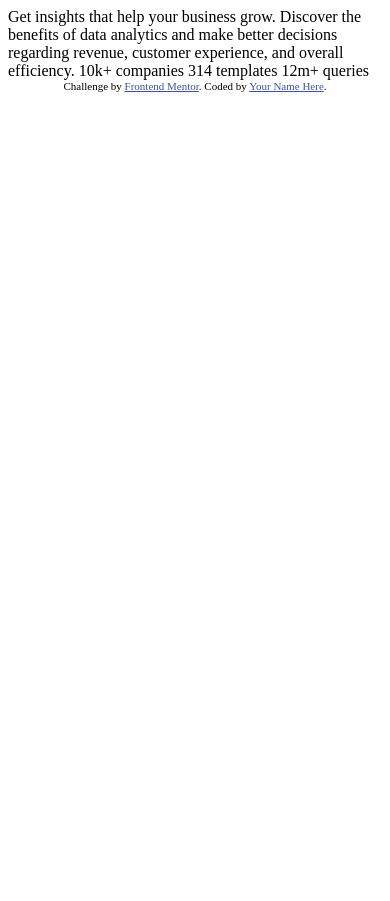
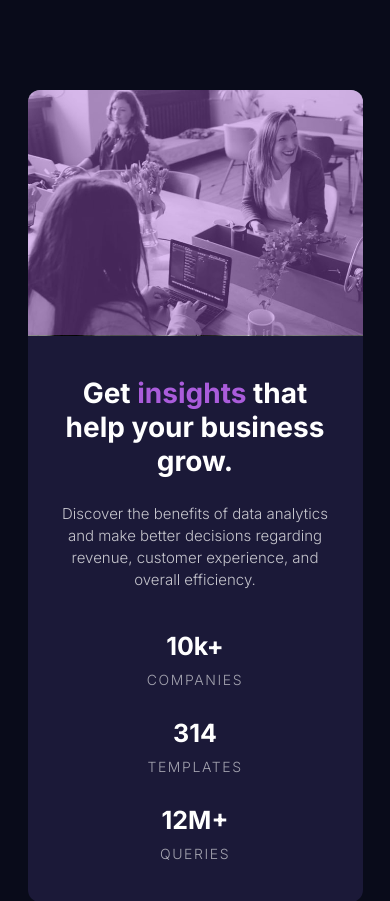
Before and after one commit to Esagecc/stats_preview_card, a plain HTML site: page index.html in a window 390 px wide. Shown: the top 901 px of the page. Before the commit the page ends 844 px from the top, so only its background shows below. Drawn offline with Linux system fonts and the light colour scheme; files that its build step writes are made by us from their sources.

Commit message:
completed the mobile site

```diff
--- a/design/style.css
+++ /dev/null
@@ -1,9 +0,0 @@
-
-
-.attribution {
-    font-size: 11px;
-    text-align: center;
-}
-.attribution a {
-    color: hsl(228, 45%, 44%);
-}
--- a/index.html
+++ b/index.html
@@ -7,27 +7,63 @@
   <link rel="icon" type="image/png" sizes="32x32" href="./images/favicon-32x32.png">
 
   <title>Frontend Mentor | Stats preview card component</title>
-  <link rel="stylesheet" href="style.css">
-  <!-- Feel free to remove these styles or customise in your own stylesheet 👍 -->
-  <style>
-    .attribution { font-size: 11px; text-align: center; }
-    .attribution a { color: hsl(228, 45%, 44%); }
-  </style>
+    <link rel="stylesheet" href="style.css">
+
 </head>
 <body>
 
-  Get insights that help your business grow.
+  <section class="card">
+    <div class="image">
+      <img src="images/image-header-mobile.jpg" class="picture" alt="header-mobile">
+      <div class="overlay"></div>
+    </div>
 
-  Discover the benefits of data analytics and make better decisions regarding revenue, customer
-  experience, and overall efficiency.
+    <article class="text">
+      <h1>
+        Get <span>insights</span> that help your business grow.
+      </h1>
+      <p>
+        Discover the benefits of data analytics and make better decisions regarding revenue, customer
+        experience, and overall efficiency.
+      </p>
 
-  10k+ companies
-  314 templates
-  12m+ queries
+      <div class="total-stats">
+        <div class="stat">
+          <div class="stat-number">
+            10k+
+          </div>
+          <div class="stat-word">
+            companies
+          </div>
+        </div>
+        <div class="stat">
+          <div class="stat-number">
+            314
+          </div>
+          <div class="stat-word">
+            templates
+          </div>
+        </div>
+        <div class="stat">
+          <div class="stat-number">
+            12M+
+          </div>
+          <div class="stat-word">
+            queries
+          </div>
+        </div>
+      </div>
+    </article>
+
+
+  </section>
+
+
 
   <div class="attribution">
     Challenge by <a href="https://www.frontendmentor.io?ref=challenge" target="_blank">Frontend Mentor</a>.
     Coded by <a href="#">Your Name Here</a>.
   </div>
+
 </body>
 </html>
--- /dev/null
+++ b/style.css
@@ -0,0 +1,118 @@
+@import url('https://fonts.googleapis.com/css2?family=Inter:wght@300;400;700&family=Lexend+Deca&display=swap');
+
+* {
+    box-sizing: border-box;
+    margin: 0;
+    padding: 0;
+}
+
+:root {
+    --dk-blue-bkgrnd: hsl(233, 47%, 7%);
+    --dk-blue-card: hsl(244, 38%, 16%);
+    --violet: hsl(277, 64%, 61%);
+    --white: hsl(0, 0%, 100%);
+    --lt-white: hsla(0, 0%, 100%, 0.75);
+    --lt-white-stat: hsla(0, 0%, 100%, 0.6);
+}
+
+body {
+    background-color: var(--dk-blue-bkgrnd);
+    color: var(--white);
+    display: flex;
+    height: 100vh;
+    margin: auto;
+    flex-direction: column;
+}
+
+.image {
+    width: 100%;
+    display: flex;
+    justify-content: center;
+    align-items: center;
+    position: relative;
+    padding-bottom: 40px;
+}
+
+.picture {
+    width: 100%;
+    border-radius: 12px 12px 0 0;
+}
+
+.overlay {
+    position: absolute;
+    height: 245px;
+    width: 100%;
+    z-index: 1;
+    background-color: var(--violet);
+    opacity: 0.4;
+    border-radius: 12px 12px 0 0;
+}
+
+.card {
+    background-color: var(--dk-blue-card);
+    width: 335px;
+    margin: 90px auto;
+    border-radius: 12px;
+    padding-bottom: 10px;
+}
+
+.text {
+    width: 80%;
+    margin: auto;
+    text-align: center;
+}
+
+h1 {
+    font-size: 28px;
+    padding-bottom: 25px;
+}
+
+.stat-number {
+    font-family: 'Lexend Deca', sans-serif;
+    font-size: 25px;
+    padding-bottom: 10px;
+}
+
+h1, .stat-number {
+    font-family: 'Inter', sans-serif;
+    font-weight: 700;
+}
+
+span {
+    color: var(--violet);
+}
+
+p {
+    color: var(--lt-white);
+    font-size: 15px;
+    padding-bottom: 40px;
+    line-height: 22px;
+}
+
+.stat-word {
+    text-transform: uppercase;
+    font-size: 14px;
+    padding-bottom: 30px;
+    color: var(--lt-white-stat);
+    letter-spacing: .1rem;
+}
+
+p, .stat-word {
+    font-family: 'Inter', sans-serif;
+    font-weight: 300;
+}
+
+
+
+
+
+
+.attribution {
+    font-size: 11px;
+    text-align: center;
+    padding-bottom: 12px;
+}
+
+.attribution a {
+    color: hsl(228, 45%, 44%);
+}
```
